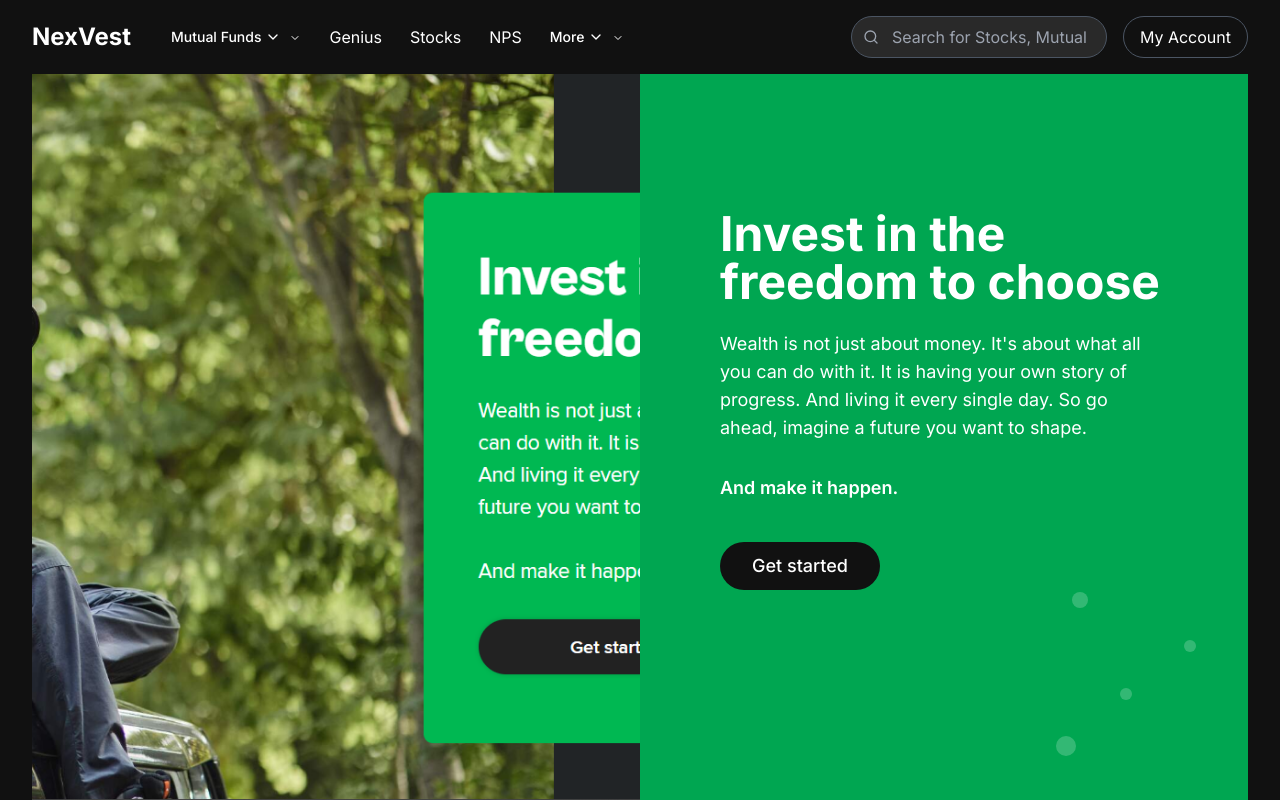
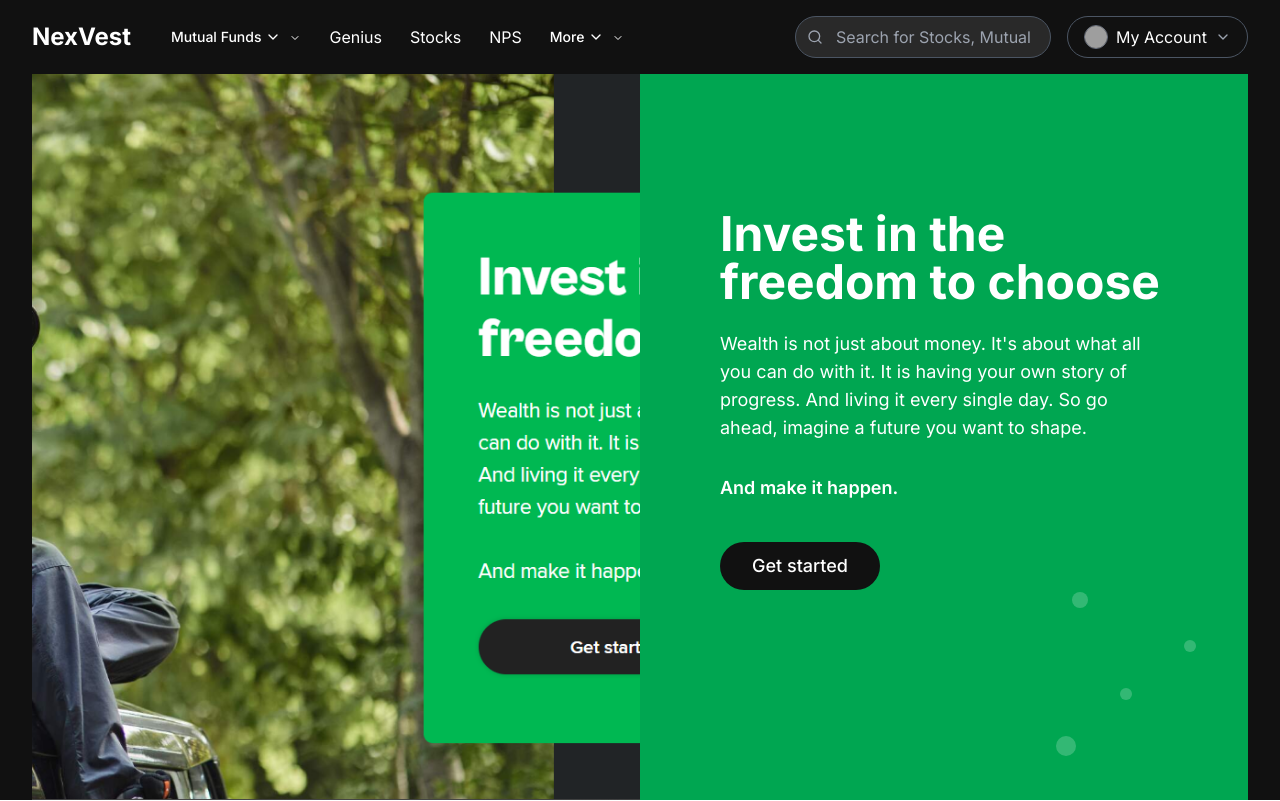
Before and after one commit to sayantann7/nexvest-landing-greet, a React (Vite) app: page / in a window 1280 px wide. Shown: the top 801 px of the page. Built offline with nearby package versions, Linux system fonts and the light colour scheme; grey boxes are pictures that could not be loaded.

Commit message:
Add my account dropdown and avatar
Adds the my account dropdown and avatar to the navbar.

```diff
--- a/src/components/Navbar.tsx
+++ b/src/components/Navbar.tsx
@@ -1,7 +1,7 @@
 
 import React, { useState } from 'react';
 import { motion } from 'framer-motion';
-import { Search, ChevronDown } from 'lucide-react';
+import { Search, ChevronDown, ChevronRight, Briefcase, BarChart, BookmarkCheck, FileText, RefreshCw } from 'lucide-react';
 import {
   NavigationMenu,
   NavigationMenuContent,
@@ -9,6 +9,14 @@ import {
   NavigationMenuList,
   NavigationMenuTrigger,
 } from "@/components/ui/navigation-menu";
+import {
+  DropdownMenu,
+  DropdownMenuContent,
+  DropdownMenuItem,
+  DropdownMenuSeparator,
+  DropdownMenuTrigger,
+} from "@/components/ui/dropdown-menu";
+import { Avatar, AvatarFallback, AvatarImage } from "@/components/ui/avatar";
 
 const MutualFundsMenu = () => (
   <div className="w-[400px] bg-white rounded-md shadow-lg p-4">
@@ -374,13 +382,55 @@ const Navbar = () => {
           <Search className="absolute left-3 top-1/2 transform -translate-y-1/2 text-gray-400" size={16} />
         </div>
 
-        <motion.button
-          className="bg-transparent text-white py-2 px-4 rounded-full border border-gray-600 hover:bg-white/5"
-          whileHover={{ scale: 1.05 }}
-          whileTap={{ scale: 0.95 }}
-        >
-          My Account
-        </motion.button>
+        <DropdownMenu>
+          <DropdownMenuTrigger asChild>
+            <motion.div
+              className="flex items-center gap-2 bg-transparent text-white py-2 px-4 rounded-full border border-gray-600 hover:bg-white/5 cursor-pointer"
+              whileHover={{ scale: 1.05 }}
+              whileTap={{ scale: 0.95 }}
+            >
+              <Avatar className="h-6 w-6 border border-gray-500">
+                <AvatarImage src="https://github.com/shadcn.png" alt="@user" />
+                <AvatarFallback className="text-xs bg-nexvest-green text-white">UN</AvatarFallback>
+              </Avatar>
+              <span>My Account</span>
+              <ChevronDown size={16} className="text-gray-400" />
+            </motion.div>
+          </DropdownMenuTrigger>
+          <DropdownMenuContent align="end" className="w-64 bg-white border border-gray-200 rounded-lg shadow-lg p-2 mt-2">
+            <div className="py-3 px-4">
+              <button className="bg-nexvest-green hover:bg-opacity-90 transition-opacity text-white font-medium w-full py-2 rounded-full">
+                Login / Sign-up
+              </button>
+            </div>
+            <DropdownMenuSeparator />
+            <DropdownMenuItem className="py-2 cursor-pointer flex items-center gap-3">
+              <Briefcase className="text-nexvest-green" size={20} />
+              <span>My investments</span>
+              <ChevronRight className="ml-auto" size={16} />
+            </DropdownMenuItem>
+            <DropdownMenuItem className="py-2 cursor-pointer flex items-center gap-3">
+              <BarChart className="text-nexvest-green" size={20} />
+              <span>My SIPs</span>
+              <ChevronRight className="ml-auto" size={16} />
+            </DropdownMenuItem>
+            <DropdownMenuItem className="py-2 cursor-pointer flex items-center gap-3">
+              <BookmarkCheck className="text-nexvest-green" size={20} />
+              <span>My Watchlist</span>
+              <ChevronRight className="ml-auto" size={16} />
+            </DropdownMenuItem>
+            <DropdownMenuItem className="py-2 cursor-pointer flex items-center gap-3">
+              <FileText className="text-nexvest-green" size={20} />
+              <span>My transactions</span>
+              <ChevronRight className="ml-auto" size={16} />
+            </DropdownMenuItem>
+            <DropdownMenuItem className="py-2 cursor-pointer flex items-center gap-3">
+              <RefreshCw className="text-nexvest-green" size={20} />
+              <span>Track external mutual funds</span>
+              <ChevronRight className="ml-auto" size={16} />
+            </DropdownMenuItem>
+          </DropdownMenuContent>
+        </DropdownMenu>
       </div>
     </motion.nav>
   );
```
